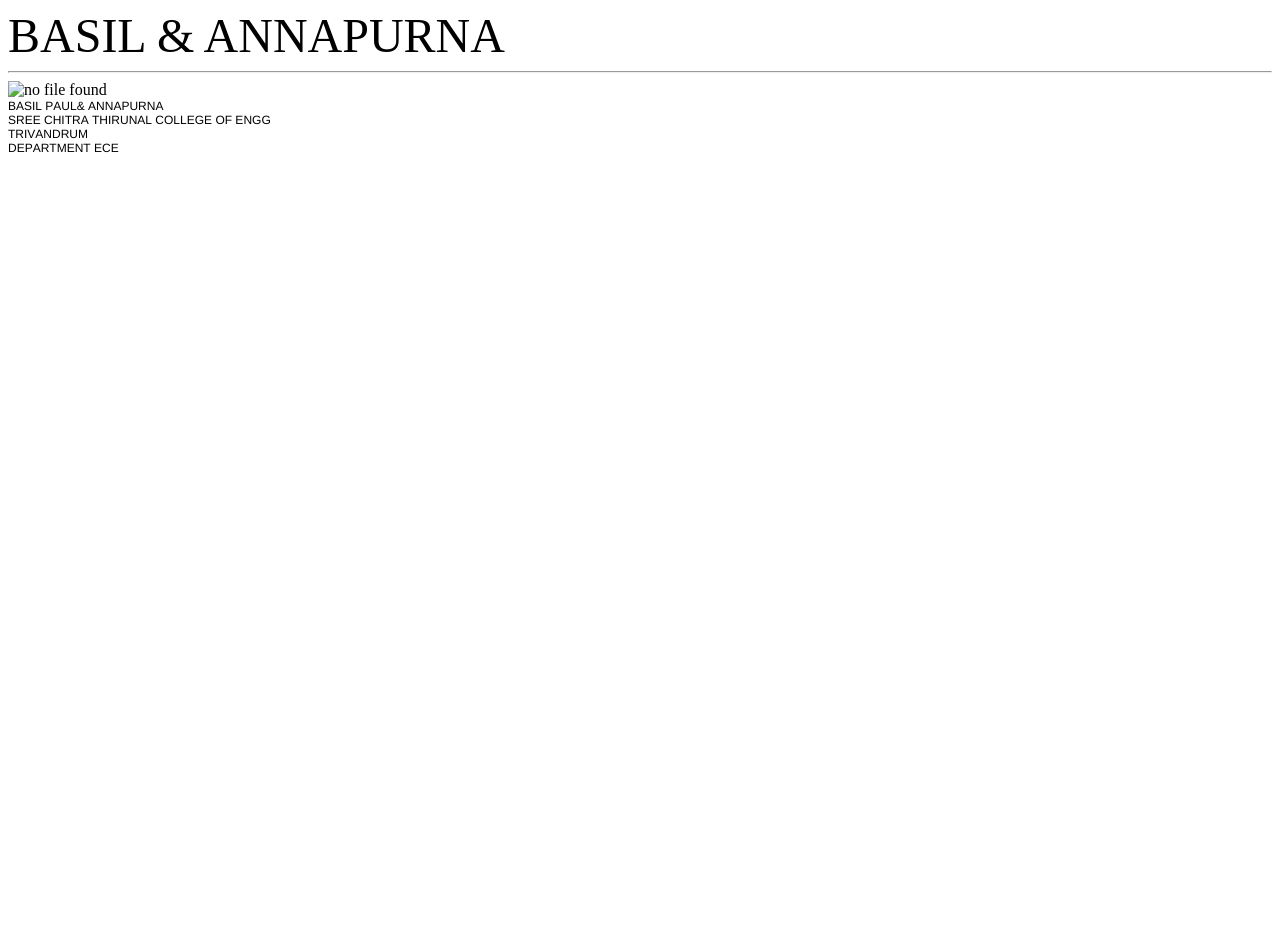
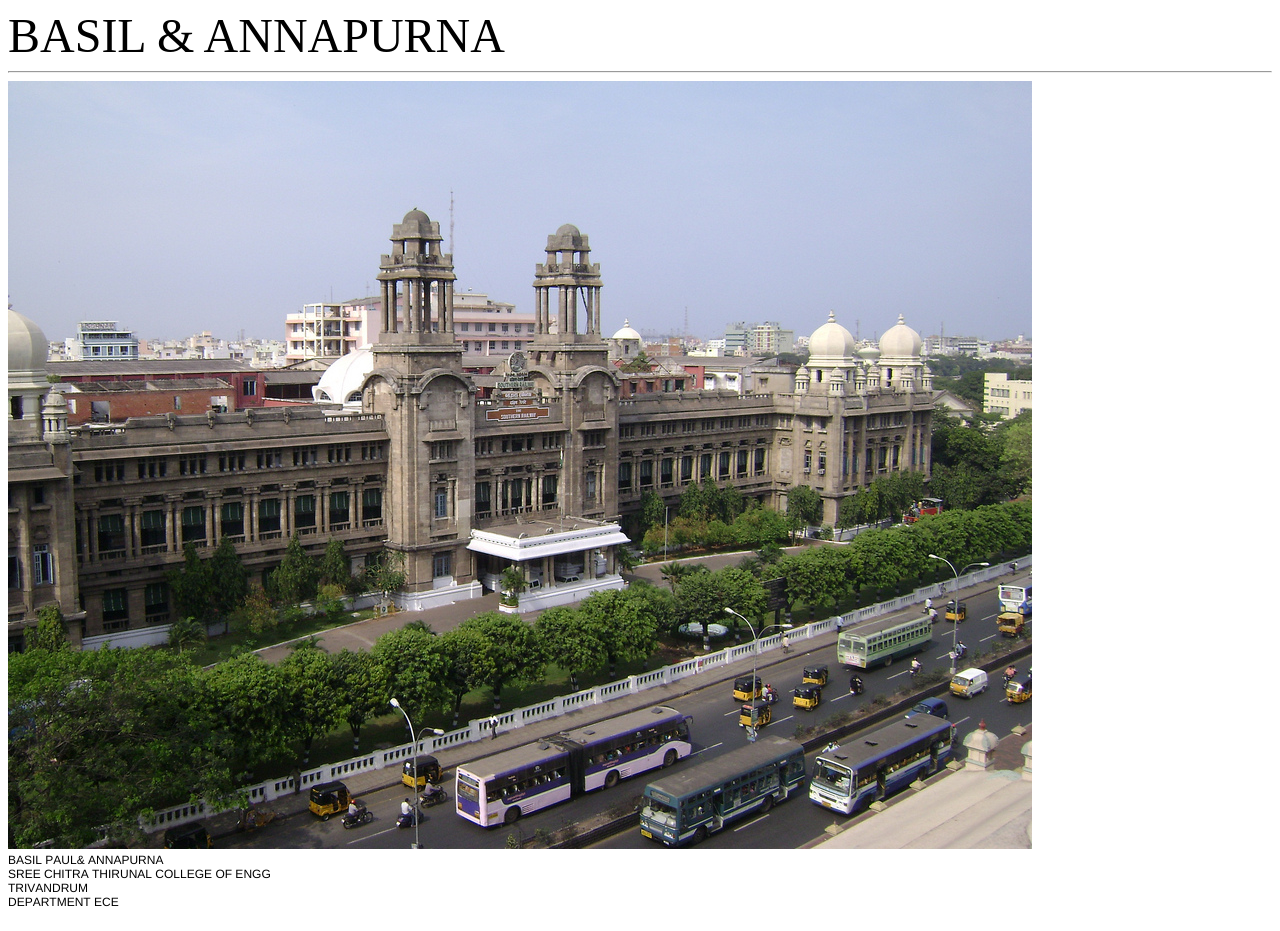
Before and after one commit to BASILPAUL2004/portfolio, a plain HTML site: page index.html in a window 1280 px wide. Before the commit the page ends 800 px from the top, so only its background shows below. Drawn offline with Linux system fonts and the light colour scheme.

Commit message:
Update index.html

```diff
--- a/index.html
+++ b/index.html
@@ -14,7 +14,9 @@
     span.s1 {font-kerning: none}
   </style>
 </head>
-  <body>  <img src="portfolio/Southern_Railway_HQ.jpg width="30" height="40" alt="no file found"></img><br/>
+  <body>
+    <img src="Southern_Railway_HQ.jpg"></img><br/>
+
 <p class="p1"><span class="s1">BASIL PAUL& ANNAPURNA <span class="Apple-converted-space"> </span></span></p>
 <p class="p1"><span class="s1">SREE CHITRA THIRUNAL COLLEGE OF ENGG</span></p>
 <p class="p1"><span class="s1">TRIVANDRUM</span></p>
```
